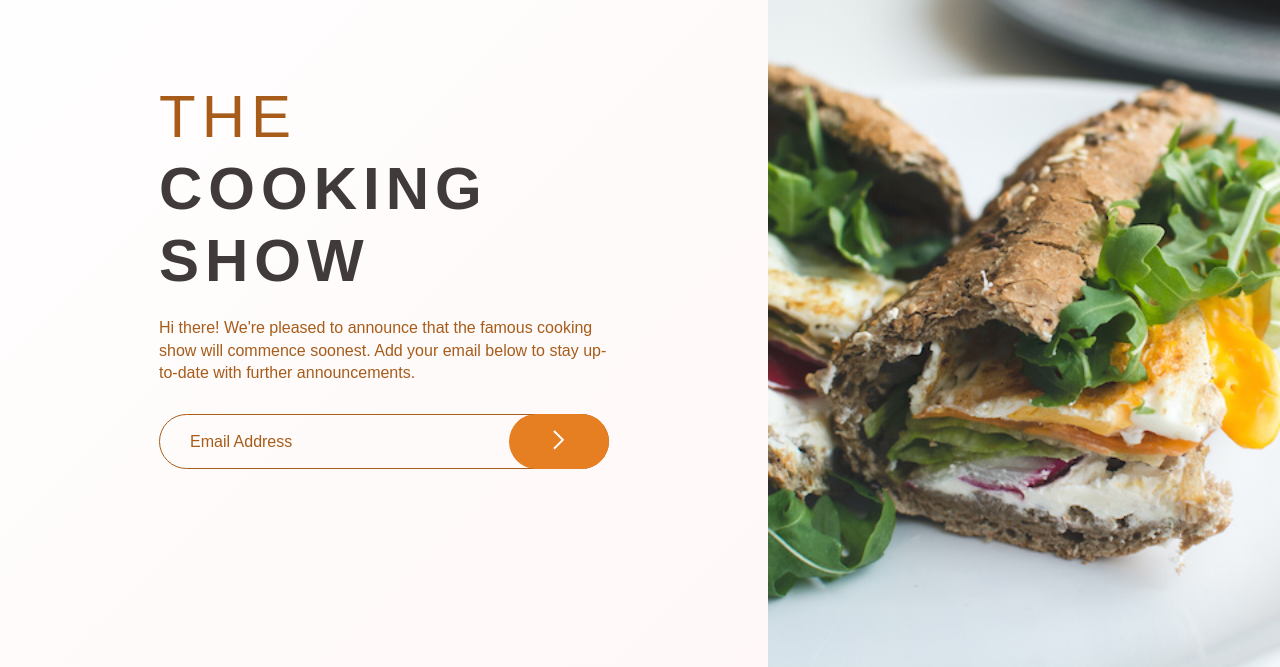
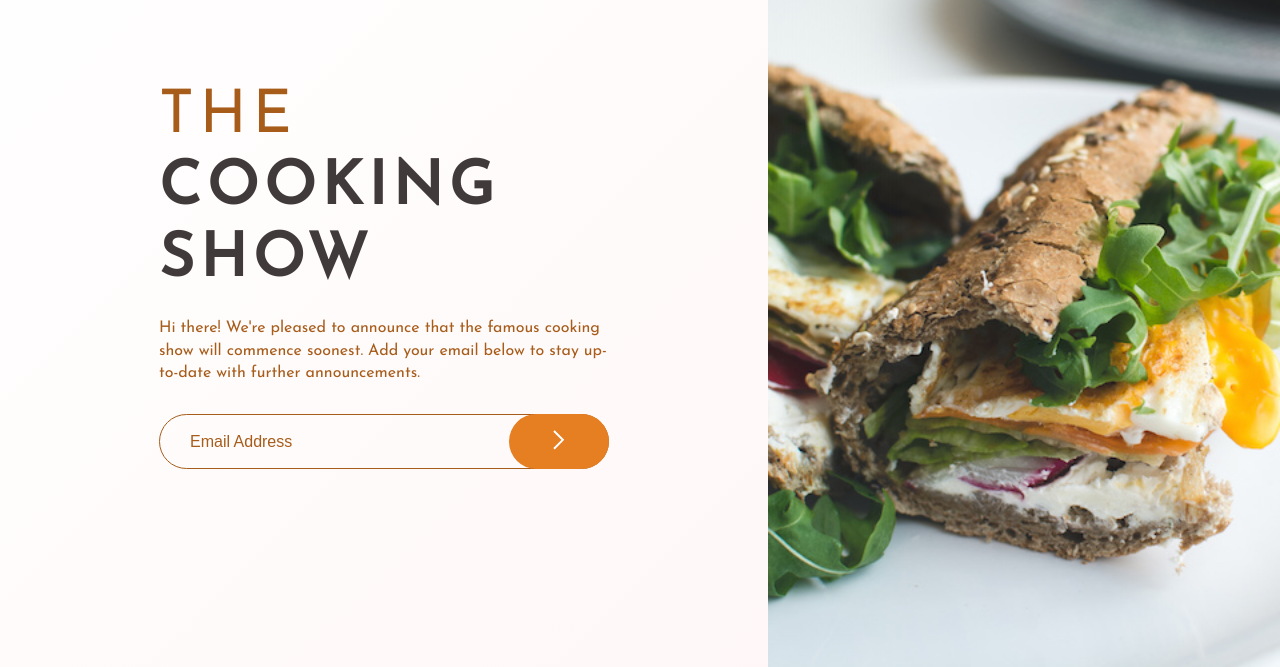
Before and after one commit to abdulsamadayoade/cooking-show, a plain HTML site: page index.html in a window 1280 px wide. Shown: the part 133-800 px from the top of the page. Drawn offline with Linux system fonts and the light colour scheme.

Commit message:
added the embed code for the font family

```diff
--- a/index.html
+++ b/index.html
@@ -4,6 +4,7 @@
   <meta charset="UTF-8">
   <meta name="viewport" content="width=device-width, initial-scale=1.0">
   <title>The Cooking Show</title>
+  <link href="https://fonts.googleapis.com/css2?family=Josefin+Sans&display=swap" rel="stylesheet">
   <link rel="stylesheet" href="style.css">
 </head>
 <body>
```
